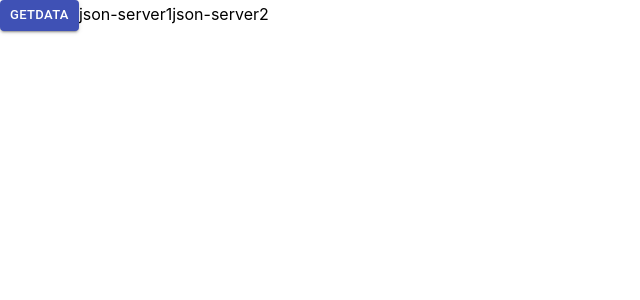
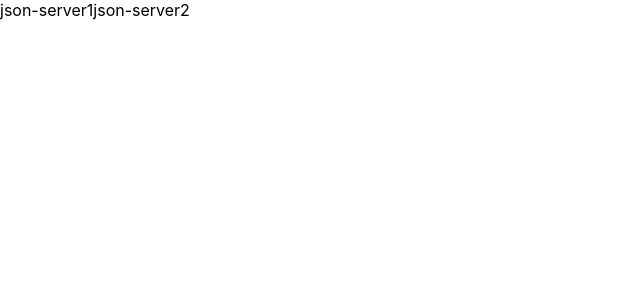
Before and after one commit to mo-ri-regen/nextjs-practice, a Next.js app: page /jsonserver in a window 1280 px wide. Shown: the top 300 px of the page, without its empty margins (0-640 px from the left). Built offline with nearby package versions, Linux system fonts and the light colour scheme; data requests are answered from the project's data file.

Commit message:
💡不要なところコメント

```diff
--- a/src/pages/jsonserver.tsx
+++ b/src/pages/jsonserver.tsx
@@ -15,9 +15,9 @@
   //     alert("error");
   //   }
   // }, []);
-  const handleClick = () => {
-    // fetchData();
-  };
+  // const handleClick = () => {
+  // fetchData();
+  // };
 
   // useEffect(() => {
   //   fetchData();
@@ -25,14 +25,14 @@
 
   return (
     <div>
-      <Button
+      {/* <Button
         variant="contained"
         color="primary"
         size="small"
-        // onClick={handleClick}
+        onClick={handleClick}
       >
         getdata
-      </Button>
+      </Button> */}
       {posts.map((post) => {
         return (
           <Link key={post.id} href={`/post/${post.id}`}>
```
